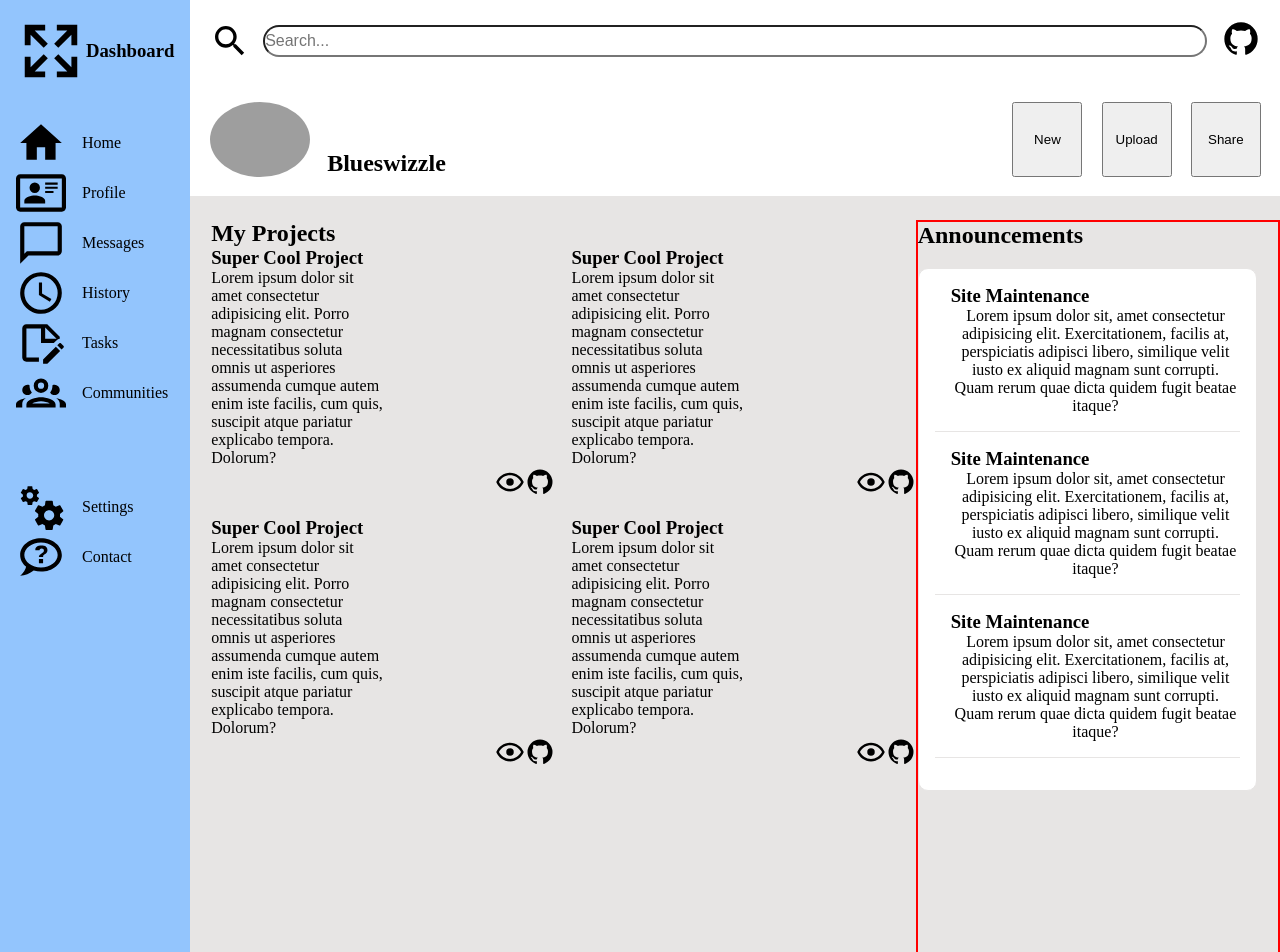
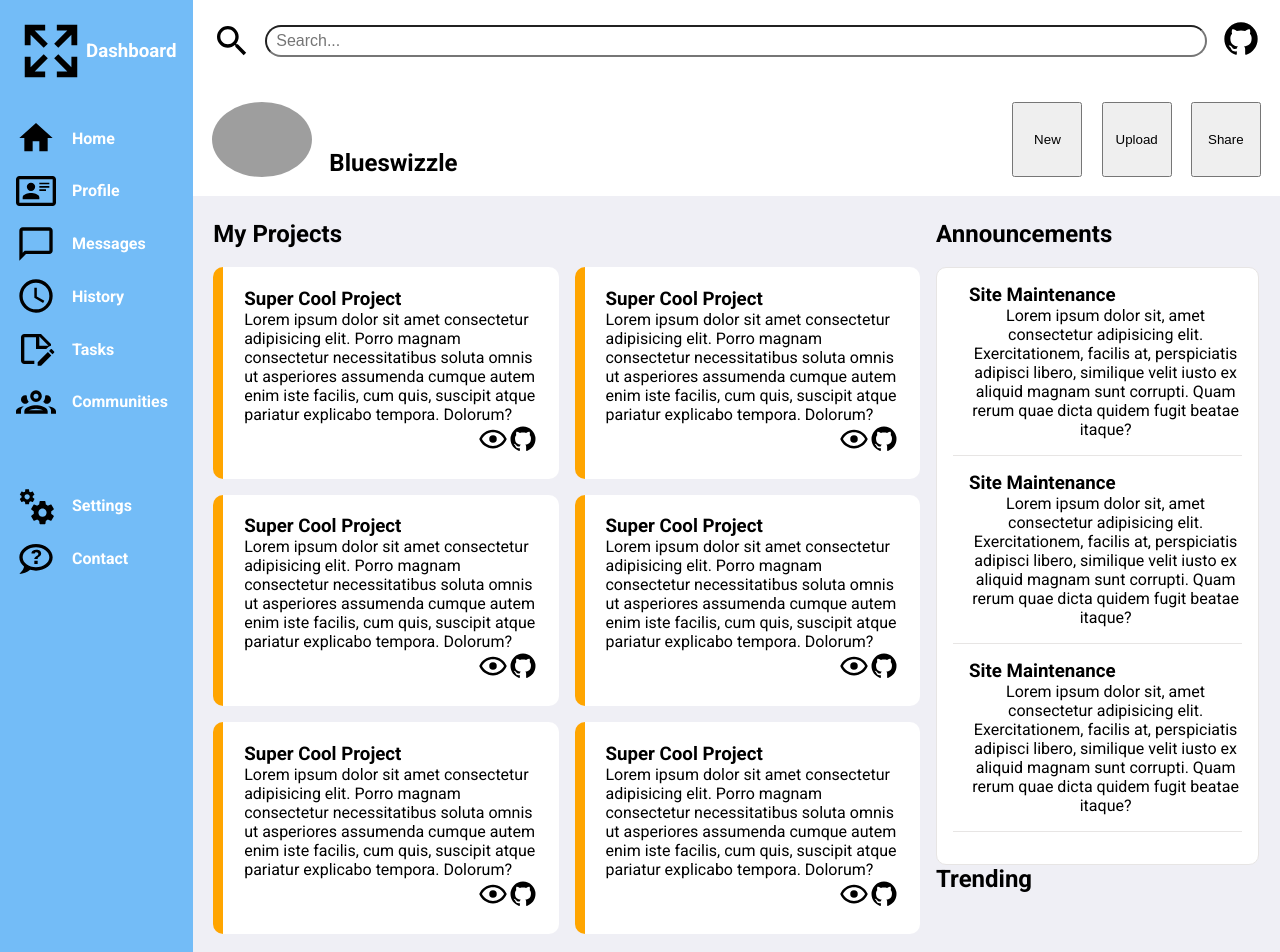
Before and after one commit to blueswizzle/odin-admin-dashboard, a plain HTML site: page index.html in a window 1280 px wide. Shown: the top 952 px of the page. Drawn offline with Linux system fonts and the light colour scheme; grey boxes are pictures that could not be loaded.

Commit message:
Changed the color and font scheme. Added more cards to the projects section. Also made some margin and padding changes all around.

```diff
--- a/index.html
+++ b/index.html
@@ -65,7 +65,7 @@
 
             <div class="search-area">
                 <img src="images/search.svg" alt="Search">
-                <input type="search" name="search-bar" id="search-bar" placeholder="Search...">
+                <input type="search" name="search-bar" id="search-bar" placeholder="  Search...">
                 <a href="">
                     <img src="images/github.svg" alt="Git">
                 </a>
@@ -161,6 +161,44 @@
                                 </a>
                             </div>
                         </div>
+
+
+                        <div class="card">
+                            <h3>Super Cool Project</h3>
+                            <div class="desc">
+                                <p>
+                                    Lorem ipsum dolor sit amet consectetur adipisicing elit. Porro magnam consectetur necessitatibus soluta omnis ut asperiores assumenda cumque autem enim iste facilis, cum quis, suscipit atque pariatur explicabo tempora. Dolorum?
+                                </p>
+                            </div>
+
+                            <div class="actions">
+                                <a href="">
+                                    <img src="images/eye-outline.svg" alt="">
+                                </a>
+                                <a href="">
+                                    <img src="images/github.svg" alt="">
+                                </a>
+                            </div>
+                        </div>
+
+                        <div class="card">
+                            <h3>Super Cool Project</h3>
+                            <div class="desc">
+                                <p>
+                                    Lorem ipsum dolor sit amet consectetur adipisicing elit. Porro magnam consectetur necessitatibus soluta omnis ut asperiores assumenda cumque autem enim iste facilis, cum quis, suscipit atque pariatur explicabo tempora. Dolorum?
+                                </p>
+                            </div>
+
+                            <div class="actions">
+                                <a href="">
+                                    <img src="images/eye-outline.svg" alt="">
+                                </a>
+                                <a href="">
+                                    <img src="images/github.svg" alt="">
+                                </a>
+                            </div>
+                        </div>
+
                     </section>
 
                 </div>
@@ -183,6 +221,10 @@
                             <p>Lorem ipsum dolor sit, amet consectetur adipisicing elit. Exercitationem, facilis at, perspiciatis adipisci libero, similique velit iusto ex aliquid magnam sunt corrupti. Quam rerum quae dicta quidem fugit beatae itaque?</p>
                         </div>
                     </section>
+                    <h2>Trending</h2>
+                    <section class="trending">
+
+                    </section>
                 </div>
             </main>
 
--- a/style.css
+++ b/style.css
@@ -1,26 +1,22 @@
+@import url('https://fonts.googleapis.com/css2?family=Roboto:wght@100;300;400;500;700&display=swap');
 *{
     margin: 0;
     padding: 0;
     box-sizing: border-box;
 }
 :root{
-    --dashboard: #93c5fd;
+    --dashboard: #73bcf7;
     --border: #e7e5e4;
-
-    --gray-1: #fafaf9;
-    --gray-2: #e7e5e4;
-  --gray-3: #292524;
-  --gray-4: #1c1917;
-  --gray-m: #78716c;
-  --primary: #084c61;
-  --accent: #fa3a6d;
-  --shadow: 0 4px 6px -1px rgb(0 0 0 / 0.1), 0 2px 4px -2px rgb(0 0 0 / 0.1);
-  --shadow-lg: 0 10px 15px -3px rgb(0 0 0 / 0.1),
+    --primary: #efeff5;
+    --accent: #fa3a6d;
+    --shadow: 0 4px 6px -1px rgb(0 0 0 / 0.1), 0 2px 4px -2px rgb(0 0 0 / 0.1);
+    --shadow-lg: 0 10px 15px -3px rgb(0 0 0 / 0.1),
     0 4px 6px -4px rgb(0 0 0 / 0.1);
 }
 
 body{
     height: 100vw;
+    font-family: 'Roboto', sans-serif;
 }
 
 .main-page{
@@ -37,6 +33,8 @@ body{
     background-color: var(--dashboard);
     padding: 1rem;
     width: 300px;
+    color:white;
+    font-weight: 700;
 }
 
 .dash-heading{
@@ -54,6 +52,7 @@ body{
     list-style: none;
     align-items: center;
     gap: 1rem;
+    margin-bottom: 0.8rem;
 }
 
 .dash-second-links{
@@ -64,16 +63,17 @@ body{
     list-style: none;
     align-items: center;
     gap: 1rem;
+    margin-bottom: 0.8rem;
 }
 
 li img{
-    width: 50px;
+    width: 40px;
     height: auto;
 }
 
 .right-hand-side{
     flex-grow: 1;
-    background-color: var(--gray-2);
+    background-color: var(--primary);
 }
 
 .search-area{
@@ -133,6 +133,10 @@ main{
     flex-grow: 1;
 }
 
+.projects > h2{
+    margin-bottom: 1.2rem;
+}
+
 .cards{
     display: grid;
     grid-template-columns: 1fr 1fr;
@@ -142,11 +146,14 @@ main{
 .card{
     display: flex;
     flex-direction: column;
-
+    border-left: 10px solid orange;
+    border-radius: 10px;
+    background-color: white;
+    padding: 1.3rem;
 }
 
 .desc{
-    width:50%;
+    width:100%;
 }
 
 .actions{
@@ -161,10 +168,10 @@ main{
 
 
 .announcements-and-trending{
-    border: 2px solid red;
     display: flex;
     flex-direction: column;
     padding-right: 1.3rem;
+    margin-left: 1rem;
 }
 
 .announcements{
```
